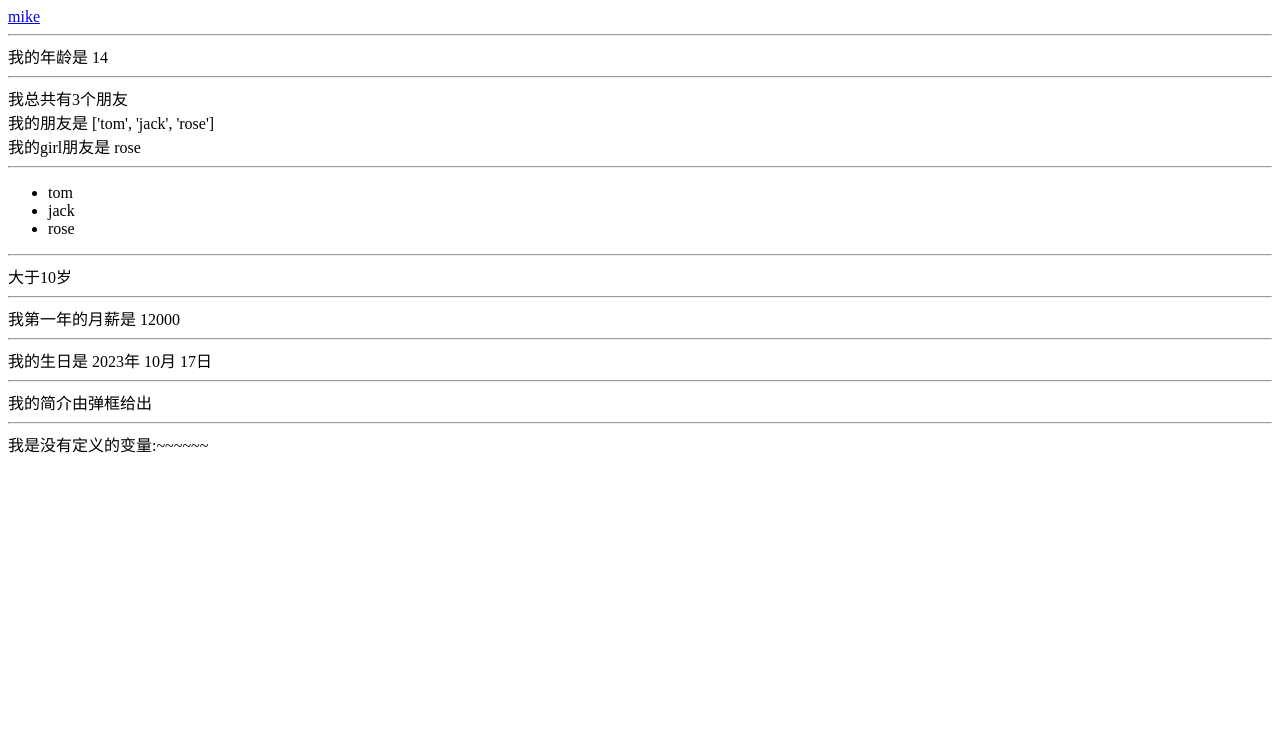
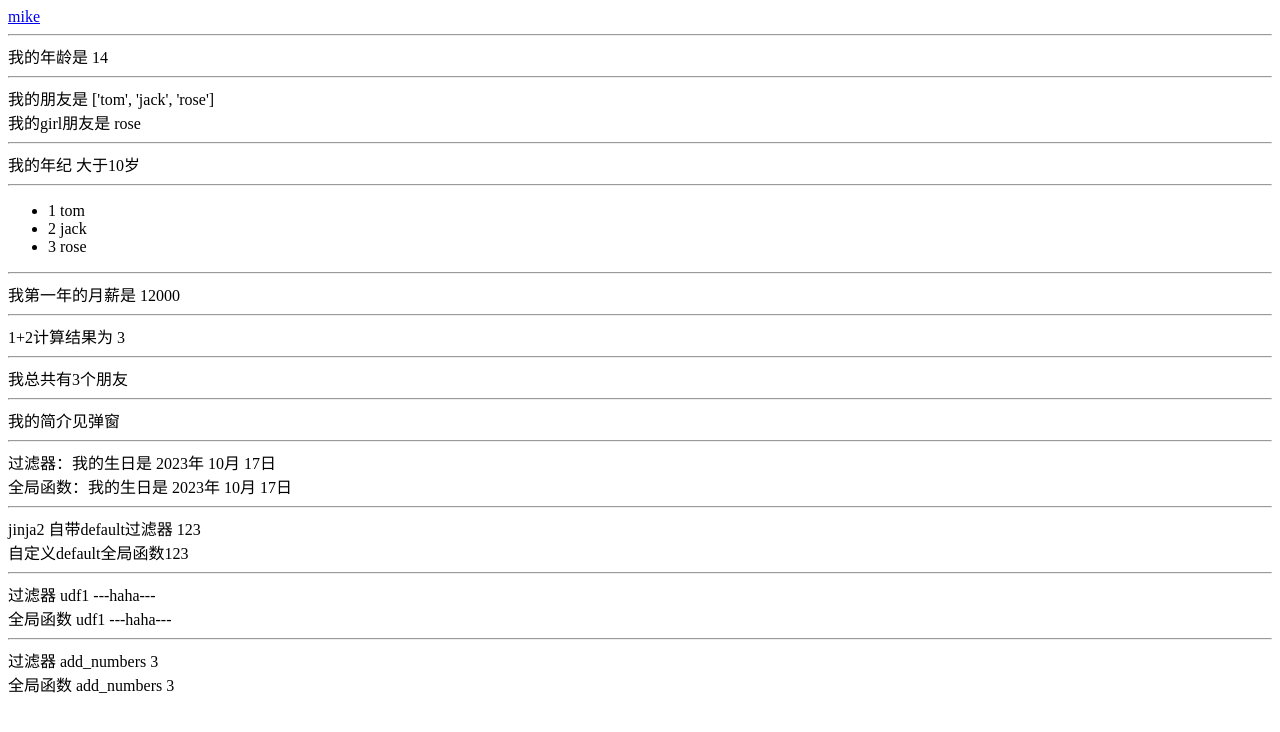
Before and after one commit to LiuJGit/mysite, a Django app: page /app2/test_jj2/ in a window 1280 px wide. Shown: the top 732 px of the page. Run offline with Django 3.2, Linux system fonts and the light colour scheme.

Commit message:
jinja2 模板语言测试完毕

```diff
--- a/app2/templates/app2/jj2.html
+++ /dev/null
@@ -1,59 +0,0 @@
-<!DOCTYPE html>
-<html lang="zh">
-
-<head>
-    <meta charset="UTF-8">
-    <meta name="viewport" content="width=device-width, initial-scale=1.0">
-    <title>jj2</title>
-</head>
-
-<body>
-    <a href="#">{{ username }}</a>
-
-    <hr>
-    我的年龄是 {{ age }}
-
-    <hr>
-    我总共有{{ firends|length }}个朋友
-    <br>
-    我的朋友是 {{ firends }}
-    <br>
-    我的girl朋友是 {{ firends.2 }}
-
-    {# 我是注释 #}
-    {# jinja2 没有多行注释 #}
-
-    <hr>
-    <ul>
-        {# jinja2的loop.index对应django自带模板的forloop.counter #}
-        {% for item in firends %}
-        <li> {{ loop.index }} {{ item }}</li>
-        {% endfor %}
-    </ul>
-
-    <hr>
-    {% if age > 10 %}
-    大于10岁
-    {% else %}
-    不大于10岁
-    {% endif %}
-
-    <hr>
-    我第一年的月薪是 {{ money.2019 }}
-
-    <hr>
-    {# django自带模板过滤器的语法形式: {{ 变量|过滤器:'参数' }}，比如，#}
-    {# 我的生日是 {{ birthday|date:'Y年 m月 d日' }} #}
-    {# jinja2的过滤器语法形式与函数相同，比如，#}
-    {# 我的生日是 {{ date(birthday,'Y年 m月 d日') }} #}
-
-    我的生日是 {{ birthday|date:'Y年 m月 d日' }}
-
-    <hr>
-    我的简介由弹框给出{{ desc|safe }}
-
-    <hr>
-    我是没有定义的变量{{ abcde|default:':~~~~~~' }}
-</body>
-
-</html>
--- a/mysite/jinja2_env.py
+++ b/mysite/jinja2_env.py
@@ -1,14 +1,39 @@
+'''
+新建文件，创建 env，自定义jinja2全局函数或过滤器
+'''
 from jinja2 import Environment
-from django.template.defaultfilters import date
+from django.template.defaultfilters import date, default
 
 def environmnet(**option):
 
     #1.创建 Environment实例
     env=Environment(**option)
 
-    #2.指定(更新)jinja2的函数指向django的指定过滤器
+    # 2 jinja2的全局函数和过滤器本质上都是python函数，但二者传参的语法不同；
+    # DTL过滤器本质上也是python函数，因此既可以注册为jinja2的全局函数，也可以注册为jinja2的过滤器。注意，jinja2过滤器的传参语法和DTL的不同。
+    # jinja2本身也实现了一些全局函数和过滤器供用户直接使用，但有些过滤器是 DTL 独有的，或者我们想实现用户自定义的全局函数或过滤器，
+    # 此时，我们就需要新建 env，自定义全局函数或过滤器。
+
+    #2.1 注册全局函数
     env.globals.update({
-        'date':date,
+        'date':date, # 将DTL的date过滤器注册为全局函数
+        'default':default, # jinja2有default过滤器，但没有default全局函数，这里可以注册一个
+        'udf1':udf1,
     })
+    env.globals['add_numbers'] = udf2 # 注册为全局函数的另一种方式
+
+    # 2.2 注册过滤器
+    env.filters['date'] = date # 注册为过滤器
+    env.filters['udf1'] = udf1
+    env.filters['add_numbers'] = udf2
+
     #3.返回Environment实例
     return env
+
+# 用户自定义函数
+def udf1(s):
+    return f'---{s}---'
+
+# 用户自定义函数
+def udf2(a, b):
+    return a + b
--- /dev/null
+++ b/templates/app2/jj2.html
@@ -0,0 +1,108 @@
+<!DOCTYPE html>
+<html lang="zh">
+
+<head>
+    <meta charset="UTF-8">
+    <meta name="viewport" content="width=device-width, initial-scale=1.0">
+    <title>jinja2</title>
+</head>
+
+<body>
+
+    {# jinja2 没有多行注释，只有单行注释 #}
+
+    <div>
+        <a href="#">{{ username }}</a>
+
+        <hr>
+        我的年龄是 {{ age }}
+
+        <hr>
+        我的朋友是 {{ firends }}
+        <br>
+        我的girl朋友是 {{ firends.2 }}
+
+        <hr>
+        我的年纪
+        {% if age > 10 %}
+        大于10岁
+        {% else %}
+        不大于10岁
+        {% endif %}
+    </div>
+
+
+    <div>
+        <hr>
+        <ul>
+            {# jinja2的loop.index对应django自带模板的forloop.counter #}
+            {% for item in firends %}
+            <li> {{ loop.index }} {{ item }}</li>
+            {% endfor %}
+        </ul>
+
+        <hr>
+        {# jinja2 可以用点号语法来获取字典中的值，但这里key比较特殊，因此不能像DTL中使用 {{ money.2019 }} 来获取值， #}
+        {# 而是使用方括号 {{ money['2019'] }} #}
+        我第一年的月薪是 {{ money['2019'] }}
+
+        <hr>
+        {# jinja2 允许直接计算，DTL 不行 #}
+        1+2计算结果为 {{ 1+2 }}
+    </div>
+
+
+    <div>
+        <hr>
+        {# jinja2 本身也支持 length 过滤器 #}
+        我总共有{{ firends|length }}个朋友
+
+        <hr>
+        {# jinja2 本身的环境有 safe 过滤器 #}
+        我的简介见弹窗{{ desc|safe }}
+
+        <hr>
+        {# jinja2 本身的环境没有 date 过滤器 or 全局函数，需要我们在自定义环境中设置 #}
+        {# 注意过滤器与 DTL 中传参的方式不同：{{ birthday|date:'Y年 m月 d日' }} #}
+        {# 过滤器：我的生日是 {{ birthday|date('Y年 m月 d日') }} #}
+        {# 全局函数：我的生日是 {{ date(birthday,'Y年 m月 d日') }} #}
+        过滤器：我的生日是 {{ birthday|date('Y年 m月 d日') }}
+        <br>
+        全局函数：我的生日是 {{ date(birthday,'Y年 m月 d日') }}
+    </div>
+
+
+    <div>
+        <hr>
+        {# jinja2 本身的环境本身有 default 过滤器 #}
+        {# jinja2 中过滤器传参的方式也不同，对应的DTL中是 {{ abcde|default:'123' }} #}
+        jinja2 自带default过滤器 {{ abcde|default('123') }}
+        <br>
+        {# 也可以注册default全局函数，通过函数的形式来调用 #}
+        自定义default全局函数{{ default(abcde, '123') }}
+    </div>
+
+
+    <div>
+        <hr>
+        {# 自定义过滤器 udf1 #}
+        过滤器 udf1 {{ 'haha'|udf1 }}
+        <br>
+        {# 自定义全局函数 udf1 #}
+        全局函数 udf1 {{ udf1('haha') }}
+    </div>
+
+
+    <div>
+        <hr>
+        {# 自定义过滤器 add_numbers #}
+        过滤器 add_numbers {{ 1|add_numbers(2) }}
+        <br>
+        {# 自定义全局函数 add_numbers #}
+        全局函数 add_numbers {{ add_numbers(1,2) }}
+    </div>
+
+
+</body>
+
+</html>
```
Also changed, not shown: app2/templates/app2/dtl.html (+23 -13 lines), mysite/settings.py (+17 -17 lines).
